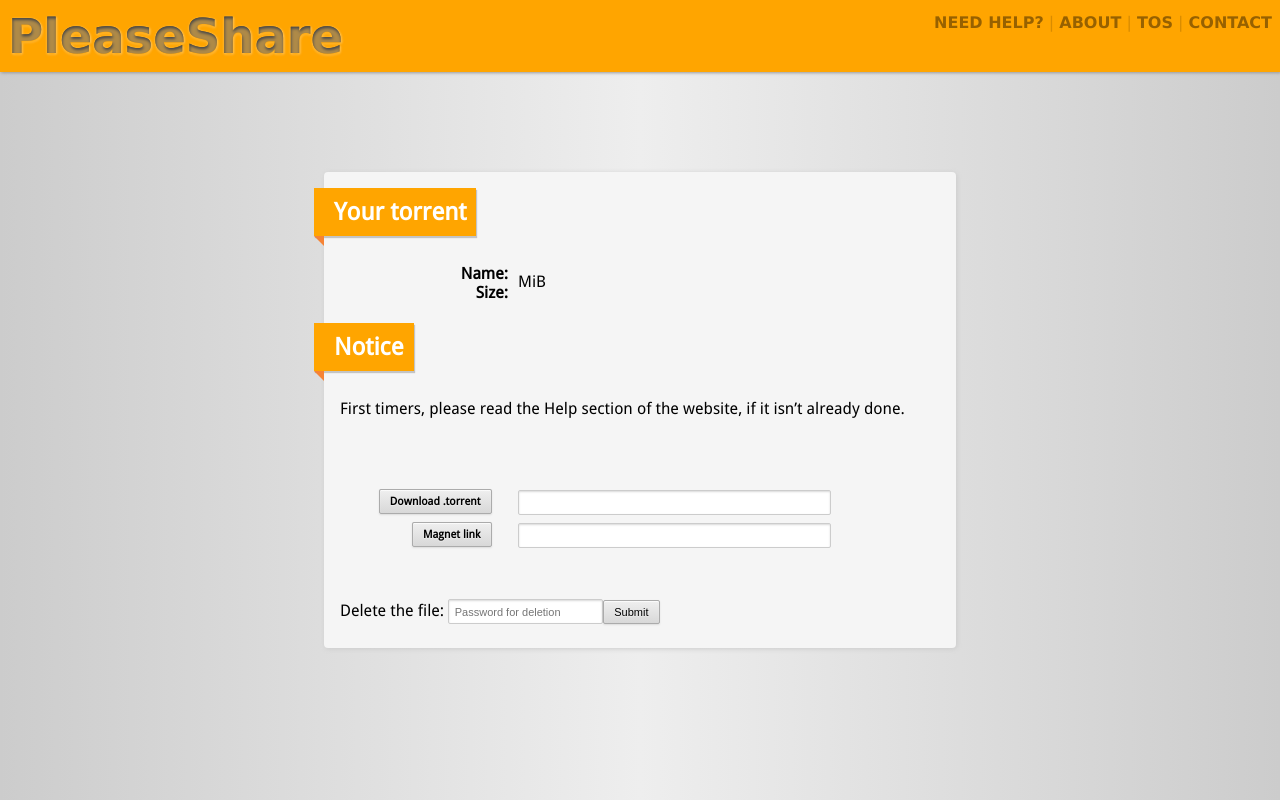
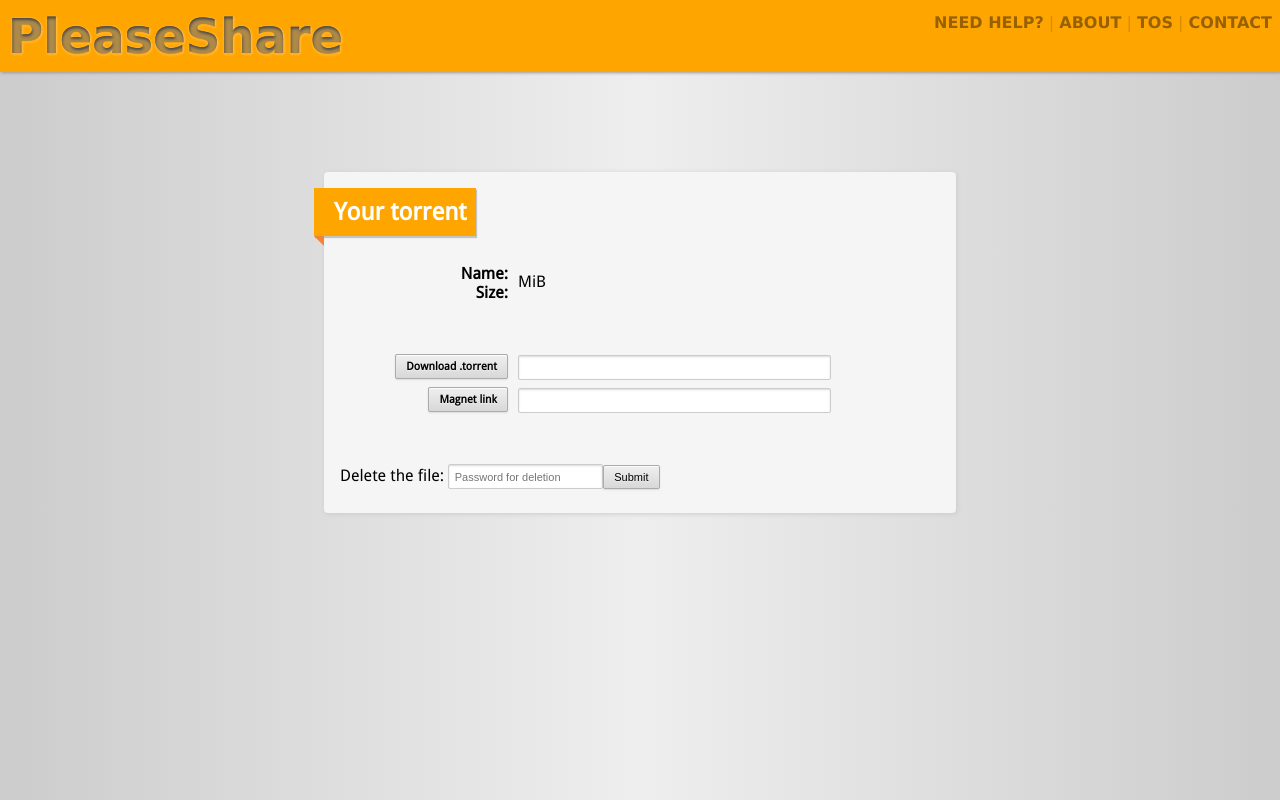
Before and after one commit to mathieui/pleaseshare, a Django app: template please/pleaseshare/templates/single.html in a window 1280 px wide. Run offline with Django 3.2, Linux system fonts and the light colour scheme; the template is opened without the code that fills it, so the values that code supplies are empty; parts of the project's set-up code (start-up, migrations or seed data) failed here and were passed over.

Commit message:
[ui] Remove the notice

```diff
--- a/please/pleaseshare/templates/single.html
+++ b/please/pleaseshare/templates/single.html
@@ -19,8 +19,6 @@
 <pre id="files">{{object.get_files}}</pre>
 </section>
 {% endif %}
-<h2>Notice</h2>
-<section id="help">First timers, please read the <a href="{% url Help %}">Help</a> section of the website, if it isn’t already done.</section>
 <section id="buttons">
 <dl>
     <dt class="link"><a class="button" href="{{object.get_torrent_file}}">Download .torrent</a></dt>
--- a/please/static/style.css
+++ b/please/static/style.css
@@ -274,13 +274,6 @@ label, #options input, #options textarea {
 
 /* View page */
 
-#buttons {
-	margin-top: 2em;
-}
-
-#buttons a {
-	margin-right: 1.5em;
-}
 
 #delete, #delete * {
 	display: inline;
@@ -356,7 +349,6 @@ input[type=submit], .button {
 input[type=submit]:hover, input[type=button]:hover, .button:hover {
 	color: #666;
 }
-
 a.button:hover {
 	border-bottom: 1px solid #ababab;
 }
```
